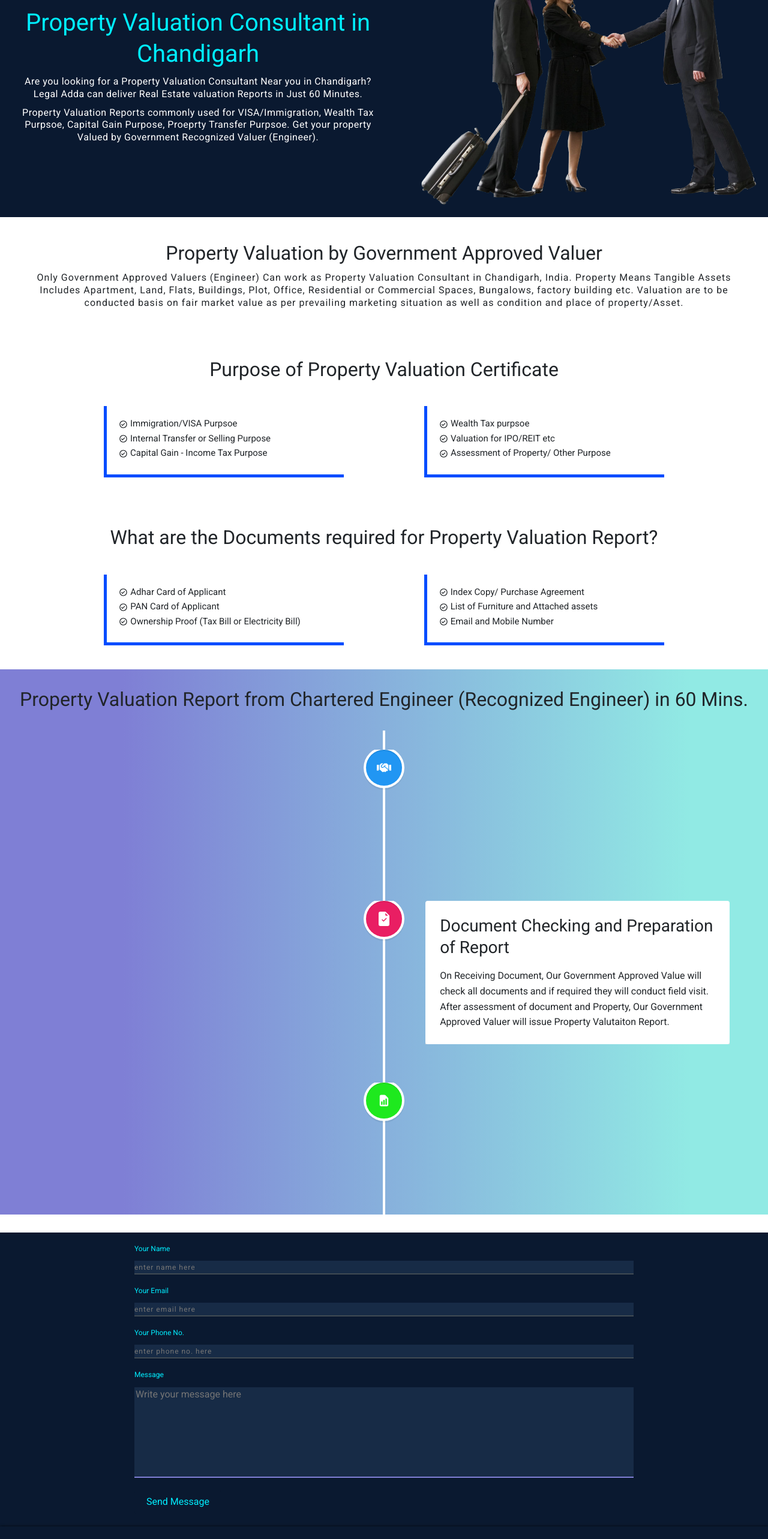
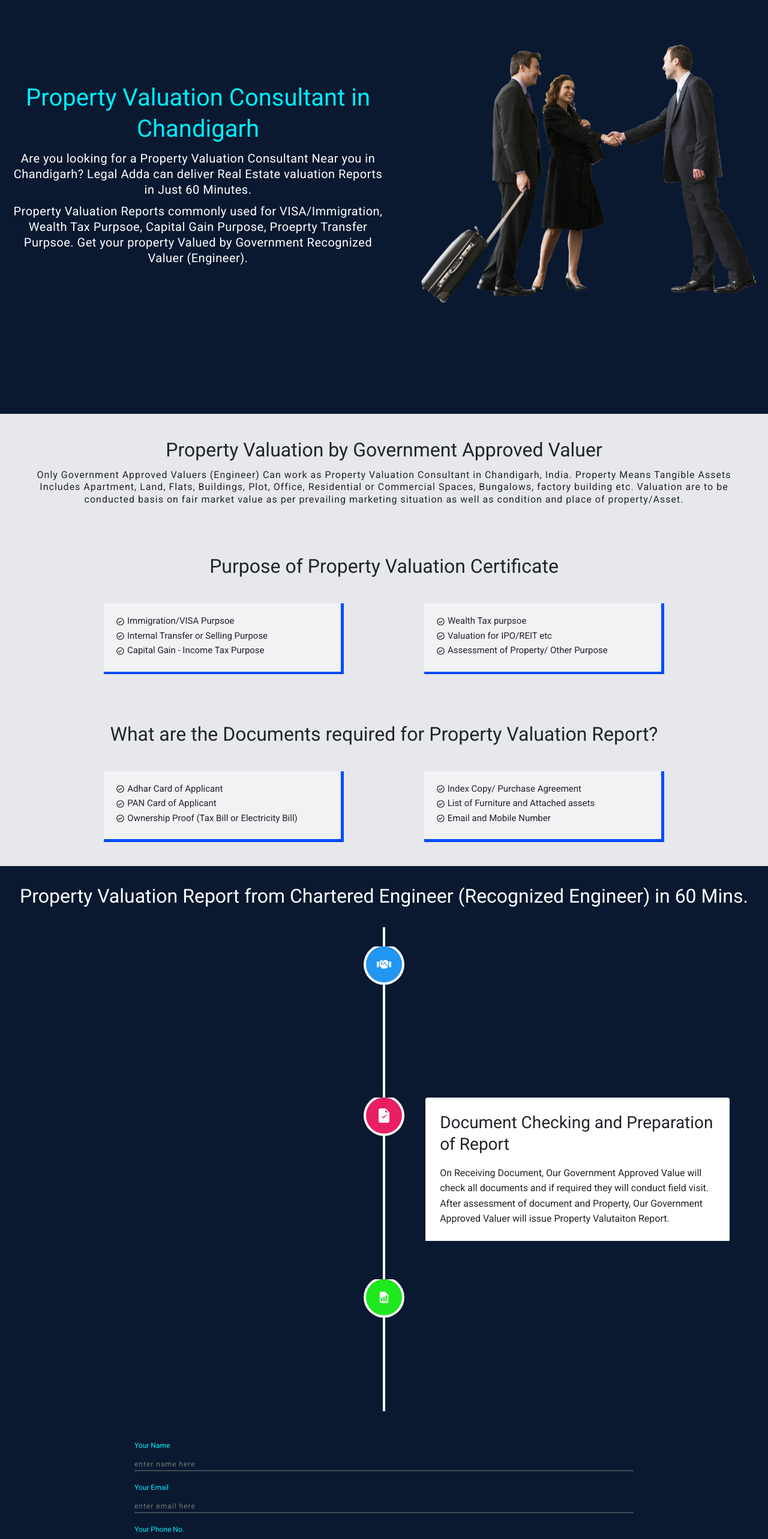
Before and after one commit to abhinavdawar/primefileadvisors, a React (Create React App) app: page /property-valuation-certificate in a window 1280 px wide. Shown: the part 180-2746 px from the top of the page at 60% size. Built offline with nearby package versions, Linux system fonts and the light colour scheme; a web font is replaced by a local one.

Commit message:
styled property valuation page only ITR page remaining

```diff
--- a/src/App.css
+++ b/src/App.css
@@ -388,6 +388,7 @@
 	background-color: #0a1930;
 	color: #000;
 	position: relative;
+	padding-bottom: 40px;
 }
 .homepage-section-content {
 	display: flex;
@@ -610,6 +611,8 @@
 	padding: 20px 0;
 	margin-top: 30px;
 	background-color: #0a1930;
+	position: relative;
+	z-index: 20;
 }
 
 form {
@@ -618,6 +621,8 @@
 	flex-direction: column;
 	align-items: flex-start;
 	justify-content: center;
+	position: relative;
+	z-index: 20;
 }
 .contact-form form {
 	width: 100%;
@@ -655,7 +660,7 @@
 input {
 	border: none;
 	border-bottom: 2px solid var(--black-color);
-	background-color: #172b46;
+	background-color: transparent;
 }
 input::placeholder {
 	transition: all 0.3s ease-in-out;
@@ -675,7 +680,7 @@
 textarea {
 	resize: none;
 	border: none;
-	background-color: #172b46;
+	background-color: transparent;
 	border-bottom: 2px solid rgb(127, 127, 213);
 }
 textarea:focus {
@@ -698,8 +703,11 @@
 	color: #00eeff;
 	border-radius: 5px;
 	background: #0a1930;
-}
-
+	box-shadow: 2px 5px 5px 0px rgba(121, 121, 121, 0.5);
+}
+.contact-form form .submit-button {
+	box-shadow: none;
+}
 .about-container {
 	height: 100%;
 	width: 100%;
@@ -1314,17 +1322,16 @@
 .faq-container .faq-landing {
 	height: 100vh;
 	width: 100vw;
-	color: var(--black-color);
-	/* background-color: var(--primary-color); */
-	display: flex;
-	align-items: center;
-	justify-content: space-around;
+	display: flex;
+	align-items: center;
+	justify-content: space-evenly;
 	padding: 40px 0px;
 }
 .faq-landing .faq-text {
 	text-align: left;
 	color: #fff;
 	padding: 20px 20px;
+	margin-left: 30px;
 }
 .faq-text h1 {
 	font-size: 36px;
@@ -1355,6 +1362,7 @@
 .faq-text p {
 	margin: 10px 0;
 	letter-spacing: 1px;
+	max-width: 80%;
 }
 .services-container {
 	margin-top: 70px;
@@ -1475,7 +1483,8 @@
 	width: 100vw;
 	margin-top: 70px;
 }
-.networth-container {
+.networth-container,
+.property-container {
 	background-color: #0a1930;
 }
 .networth-landing,
@@ -1488,9 +1497,9 @@
 	width: 100%;
 	background-position: cover;
 	background-size: center;
+	height: 100vh;
 }
 .networth-landing {
-	height: 100vh;
 	justify-content: center;
 	background-image: url('./assets/backgroundNew.jpg');
 	position: relative;
@@ -1502,11 +1511,12 @@
 	z-index: 1;
 	background-color: rgba(5, 5, 5, 0.2);
 }
-.property-landing {
-	background-color: #0a1930;
-}
 
 .property-landing .property-landing-text {
+	display: flex;
+	flex-direction: column;
+	align-items: center;
+	justify-content: center;
 	width: 50%;
 	height: 100%;
 }
@@ -1577,6 +1587,7 @@
 	margin-top: 10px;
 	letter-spacing: 0.5px;
 	color: #fff;
+	font-size: 20px;
 }
 .networth-landing .networth-landing-img,
 .property-landing .property-landing-img {
@@ -1630,7 +1641,6 @@
 
 	backdrop-filter: blur(15px);
 	padding: 20px;
-	border-left: 5px solid #0042f6;
 	width: 450px;
 	font-size: 15px;
 	border-width: 5px;
@@ -1661,6 +1671,12 @@
 	width: 100vw;
 	text-align: center;
 	padding: 40px;
+	background-color: #fff;
+	background-color: rgb(255, 255, 255, 0.9);
+}
+
+.property-container3 {
+	background-color: rgb(255, 255, 255, 0.9);
 }
 
 .property-container1 p {
@@ -1686,9 +1702,13 @@
 	padding: 20px;
 	width: 400px;
 	font-size: 15px;
-	border-left: solid 5px #004cff;
 	border-bottom: solid 5px #004cff;
-}
+	border-right: solid 5px #004cff;
+	background-color: rgba(255, 255, 255, 0.45);
+	box-shadow: 0 0 10px 1px rgba(0, 0, 0, 0.25);
+	backdrop-filter: blur(15px);
+}
+
 .prop-cont2-left div,
 .prop-cont2-right div,
 .prop-cont3-left div,
@@ -1701,22 +1721,15 @@
 .prop-cont3-right div span {
 	margin-left: 4px;
 }
-.prop-cont3-content {
-	background-color: transparent;
-}
+
 .timeline-container {
-	background: rgb(127, 127, 213);
-	background: linear-gradient(
-		90deg,
-		rgba(127, 127, 213, 1) 16%,
-		rgba(145, 234, 228, 1) 90%
-	);
 	width: 100vw;
 }
 .timeline-container .timeline-heading {
 	min-width: 80%;
 	text-align: center;
 	margin: 30px;
+	color: #fff;
 }
 
 .footer-container {
@@ -2282,7 +2295,8 @@
 	.faq-landing .faq-text {
 		text-align: center;
 		margin-top: 20px;
-		max-width: 90vw;
+		max-width: 100vw;
+		margin: 20px 0 0 0;
 	}
 	.faq-text h1 {
 		font-size: 35px;
@@ -2302,6 +2316,7 @@
 	.faq-text p {
 		margin: 10px 0;
 		letter-spacing: 1px;
+		max-width: 100%;
 	}
 	.services-text {
 		width: 100%;
--- a/src/pages/NetWorthCertificate.js
+++ b/src/pages/NetWorthCertificate.js
@@ -155,6 +155,18 @@
 				</div>
 			</div>
 			<div className='networth-form'>
+				<ul class='bg-bubbles'>
+					<li></li>
+					<li></li>
+					<li></li>
+					<li></li>
+					<li></li>
+					<li></li>
+					<li></li>
+					<li></li>
+					<li></li>
+					<li></li>
+				</ul>
 				<CertificateForm
 					service_id={service_id}
 					template_id={template_id}
--- a/src/pages/PropertyValuationCertficate.js
+++ b/src/pages/PropertyValuationCertficate.js
@@ -223,6 +223,18 @@
 				</VerticalTimeline>
 			</div>
 			<div className='property-form'>
+				<ul class='bg-bubbles'>
+					<li></li>
+					<li></li>
+					<li></li>
+					<li></li>
+					<li></li>
+					<li></li>
+					<li></li>
+					<li></li>
+					<li></li>
+					<li></li>
+				</ul>
 				<CertificateForm
 					service_id={service_id}
 					template_id={template_id}
```
